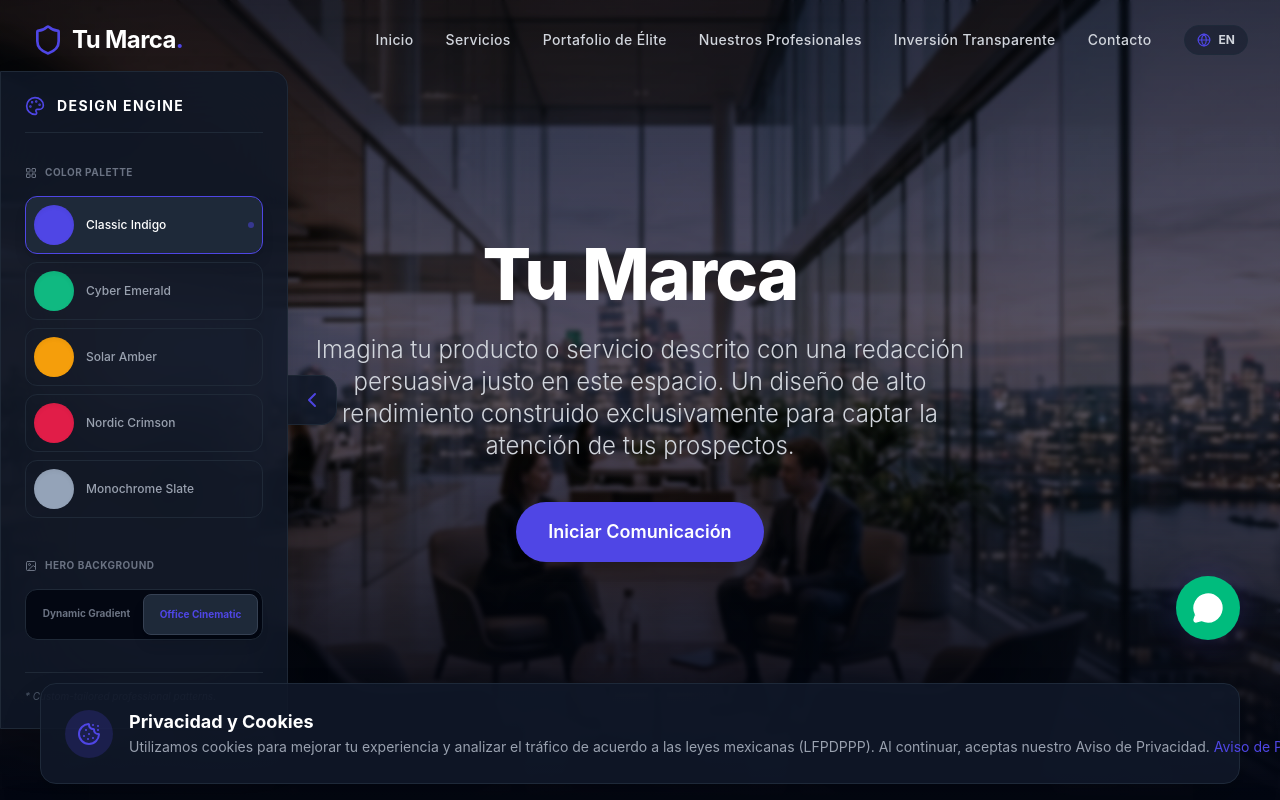
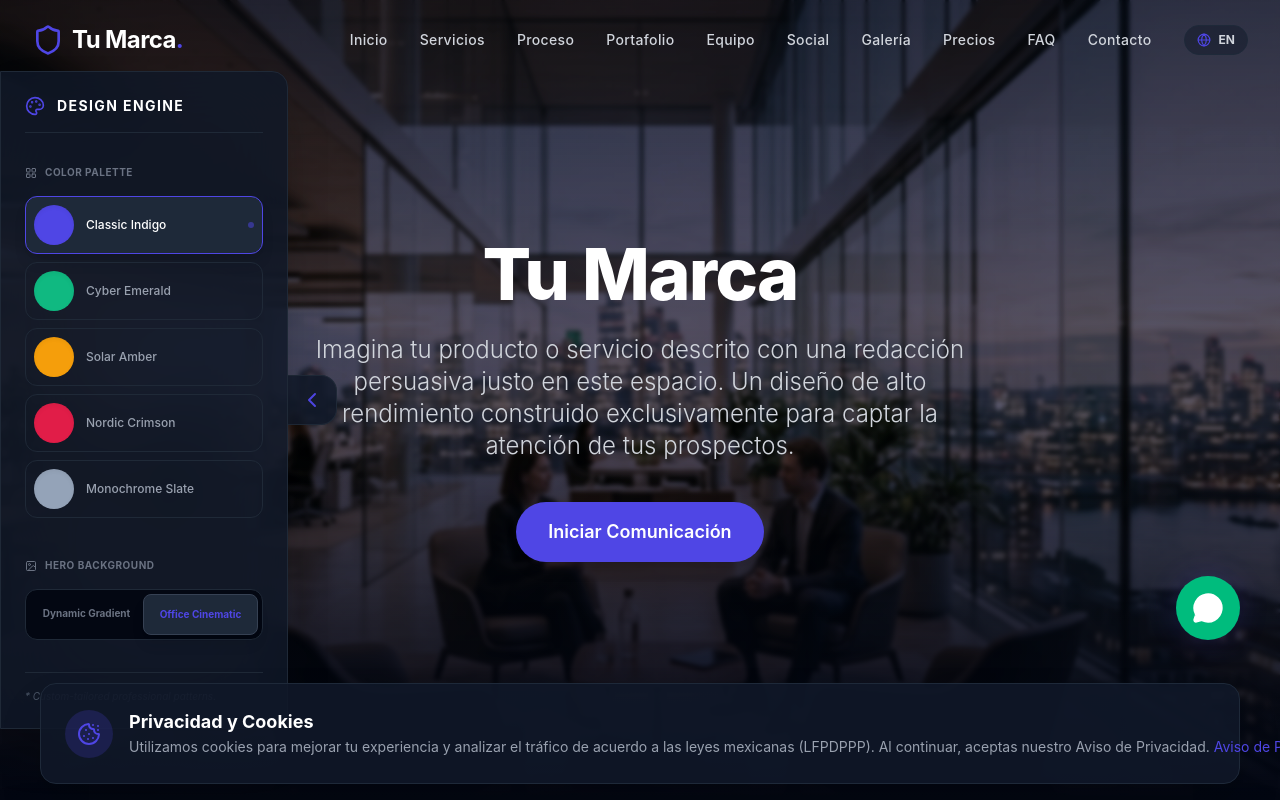
Before and after one commit to felipemiramontesr/starterkit, a React (Vite) app in the folder frontend/: page / in a window 1280 px wide. Shown: the top 800 px of the page. Built offline with nearby package versions, Linux system fonts and the light colour scheme.

Commit message:
V0.11.1_navbar_full_optimization_v11_1

```diff
--- a/frontend/src/components/layout/Navbar.tsx
+++ b/frontend/src/components/layout/Navbar.tsx
@@ -30,9 +30,13 @@ export const Navbar = (): ReactElement => {
   const navLinks = [
     { name: t('navbar.home'), href: '#home' },
     { name: t('navbar.services'), href: '#servicios' },
-    { name: t('portfolio.title'), href: '#portfolio' },
-    { name: t('team.title'), href: '#equipo' },
-    { name: t('pricing.title'), href: '#precios' },
+    { name: t('navbar.process'), href: '#proceso' },
+    { name: t('navbar.portfolio'), href: '#portfolio' },
+    { name: t('navbar.team'), href: '#equipo' },
+    { name: t('navbar.testimonials'), href: '#testimonios' },
+    { name: t('navbar.facilities'), href: '#instalaciones' },
+    { name: t('navbar.pricing'), href: '#precios' },
+    { name: t('navbar.faq'), href: '#faq' },
     { name: t('navbar.contact'), href: '#contact' },
   ];
 
--- a/frontend/src/locales/en/translation.json
+++ b/frontend/src/locales/en/translation.json
@@ -2,7 +2,13 @@
   "navbar": {
     "home": "Home",
     "services": "Services",
-    "trust": "Trust",
+    "process": "Process",
+    "portfolio": "Portfolio",
+    "team": "Team",
+    "testimonials": "Social",
+    "facilities": "Gallery",
+    "pricing": "Pricing",
+    "faq": "FAQ",
     "contact": "Contact",
     "lang_es": "ES",
     "lang_en": "EN"
--- a/frontend/src/locales/es/translation.json
+++ b/frontend/src/locales/es/translation.json
@@ -2,7 +2,13 @@
   "navbar": {
     "home": "Inicio",
     "services": "Servicios",
-    "trust": "Confianza",
+    "process": "Proceso",
+    "portfolio": "Portafolio",
+    "team": "Equipo",
+    "testimonials": "Social",
+    "facilities": "Galería",
+    "pricing": "Precios",
+    "faq": "FAQ",
     "contact": "Contacto",
     "lang_es": "ES",
     "lang_en": "EN"
--- a/package.json
+++ b/package.json
@@ -2,7 +2,7 @@
   "name": "starterkit-monorepo",
   "private": true,
   "type": "module",
-  "version": "0.11.0",
+  "version": "0.11.1",
   "workspaces": [
     "frontend",
     "backend"
```
Also changed, not shown: 1 other file (tests, documents, lock files or other folders).
